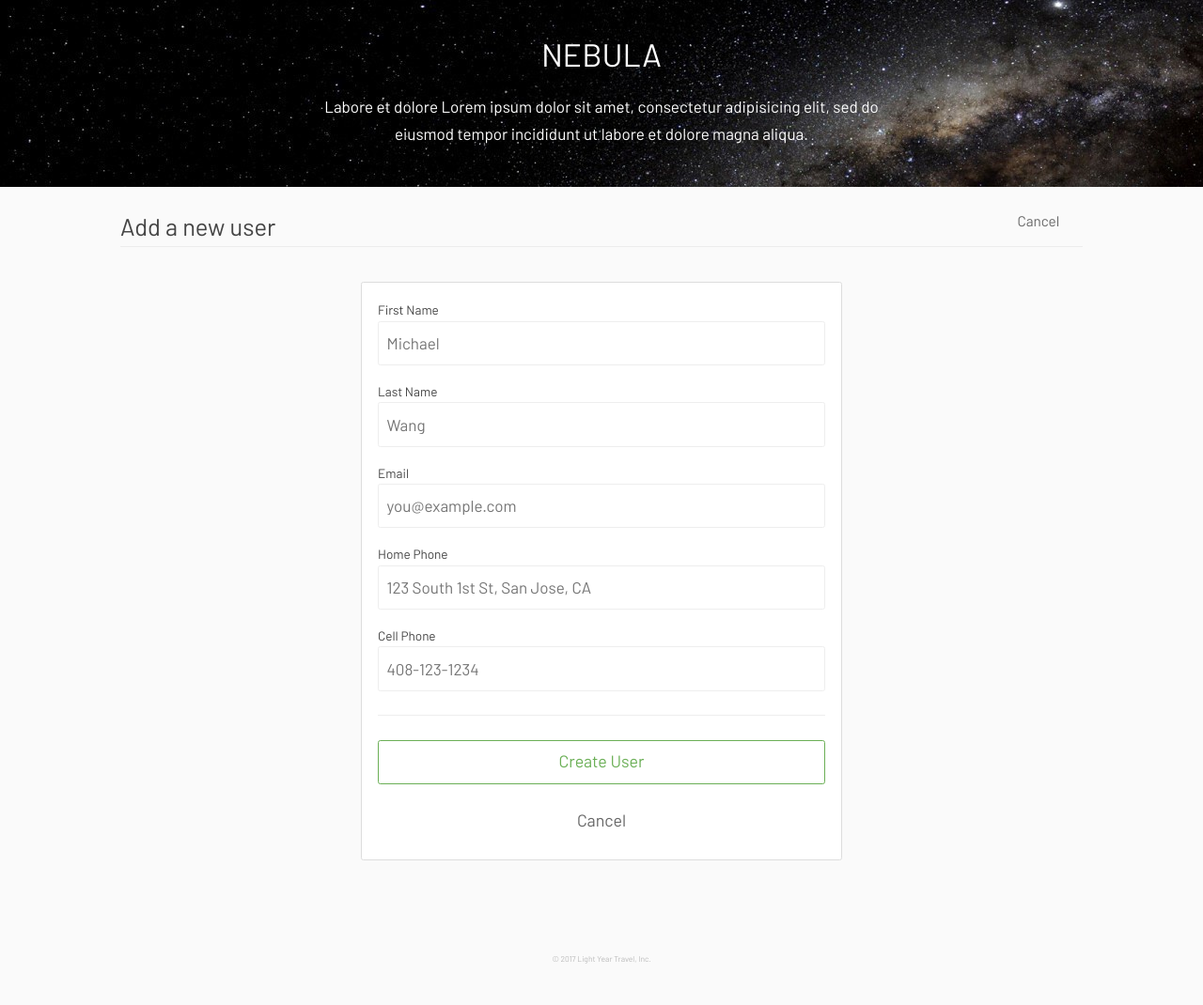
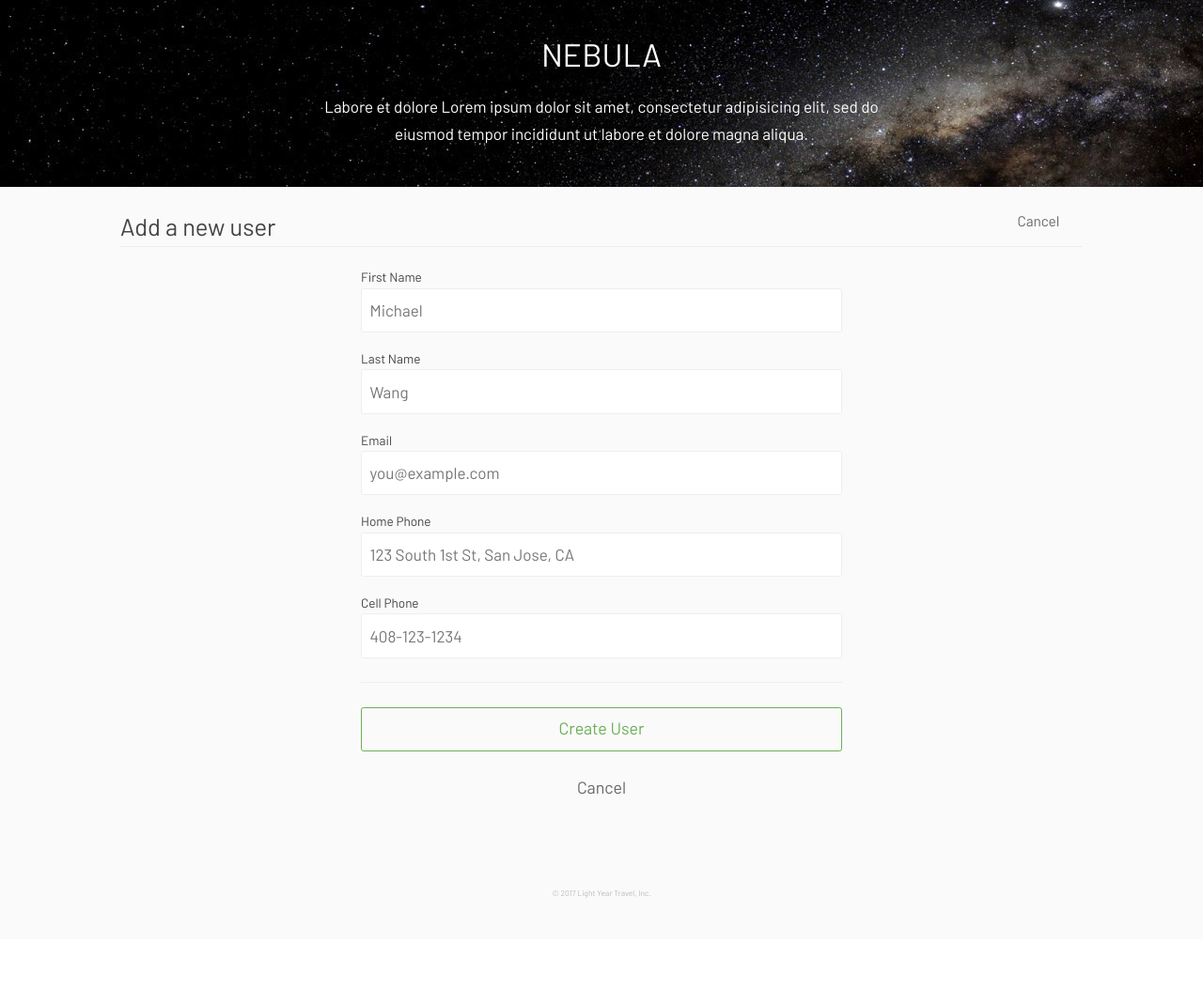
Before and after one commit to manymeeting/CoolCompany, a PHP site: page /userCreate.php in a window 1280 px wide. Shown: the part 74-1144 px from the top of the page at 94% size. After the commit the page ends 1030 px from the top, so only its background shows below. Run offline with PHP 8.4, Linux system fonts and the light colour scheme; the visitor is signed in with stand-in values (Sample User, id 1).

Commit message:
improve user creation form styles

```diff
--- a/userCreate.php
+++ b/userCreate.php
@@ -29,7 +29,7 @@ if(!isset($_SESSION["valid"]))
       <div class="autogrid full-width-forms">
         <div class="col-1-4 space"></div>
         <div class="col-1-2">
-          <div class="box no-first-last bg-white">
+          <div class="no-first-last">
             <p>
               <label><small>First Name</small></label><input placeholder="Michael" type="text">
             </p>
```
